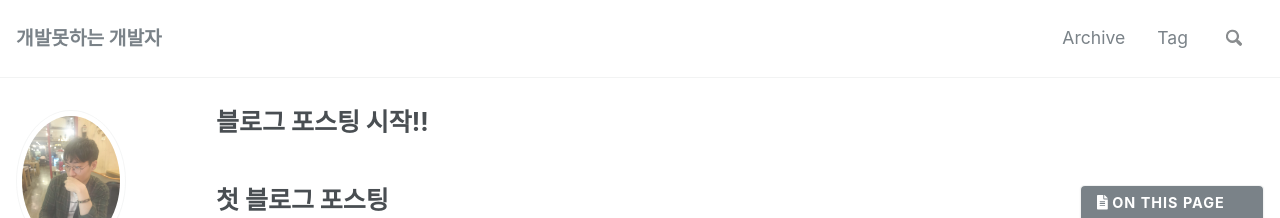
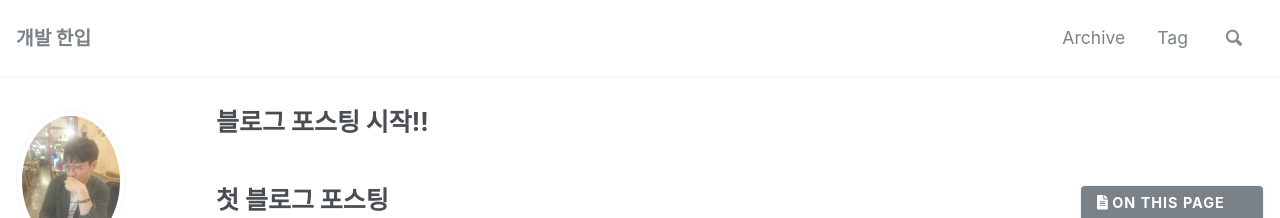
Before and after one commit to dailyworker/dailyworker.github.io, a Jekyll site: the page built from _posts/2018-06-25-blog-first-post.md, in a window 1280 px wide and 900 px high. Shown: the top 218 px of the window. Built offline with Jekyll 4.4.1, drawn with Linux system fonts in a browser that asks for light colours; nearby versions of some CDN libraries; comment, search, counter and statistics services are not loaded.

Commit message:
blog 타이틀 변경

```diff
--- a/_config.yml
+++ b/_config.yml
@@ -16,10 +16,10 @@ minimal_mistakes_skin: "default" # "air", "aqua", "contrast", "dark", "dirt", "n
 
 # Site Settings
 locale: "ko"
-title: "개발못하는 개발자"
+title: "개발 한입"
 title_separator: "-"
 name: "Seansin"
-description: "초심을 온새미로 지키는 개발자"
+description: "초심을 잃지 않는 개발자"
 url: "https://dailyworker.github.io" # the base hostname & protocol for your site e.g. "https://mmistakes.github.io"
 baseurl: # the subpath of your site, e.g. "/blog"
 repository: "dailyworker/dailyworker-comments" # GitHub username/repo-name e.g. "mmistakes/minimal-mistakes"
```
